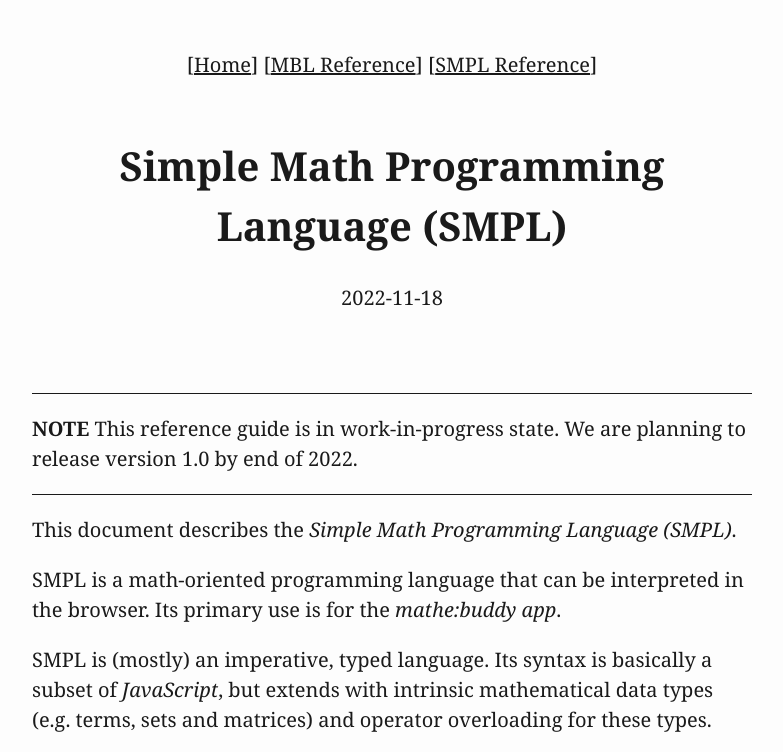
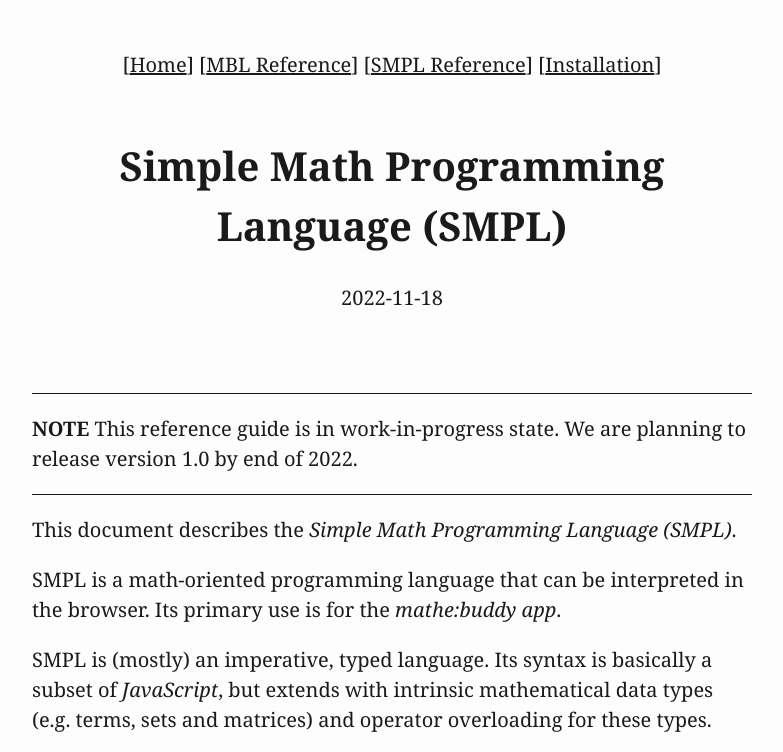
Before and after one commit to mathebuddy/mathebuddy-smpl, a website: page smpl.html in a window 1280 px wide. Shown: the top 752 px of the page, without its empty margins (248-1031 px from the left). Drawn offline with nearby package versions, Linux system fonts and the light colour scheme.

Commit message:
Update smpl.html

```diff
--- a/smpl.html
+++ b/smpl.html
@@ -93,7 +93,7 @@
 </head>
 <body>
 <header id="title-block-header">
-[<a href="https://app.f07-its.fh-koeln.de">Home</a>] [<a href="https://app.f07-its.fh-koeln.de/docs-mbl.html">MBL Reference</a>] [<a href="https://app.f07-its.fh-koeln.de/docs-smpl.html">SMPL Reference</a>]<h1 class="title">Simple Math Programming Language (SMPL)</h1>
+[<a href="https://app.f07-its.fh-koeln.de">Home</a>] [<a href="https://app.f07-its.fh-koeln.de/docs-mbl.html">MBL Reference</a>] [<a href="https://app.f07-its.fh-koeln.de/docs-smpl.html">SMPL Reference</a>] [<a href="https://app.f07-its.fh-koeln.de/docs-sim.html">Installation</a>] <h1 class="title">Simple Math Programming Language (SMPL)</h1>
 <p class="author"></p>
 <p class="date">2022-11-18</p>
 </header>
```
